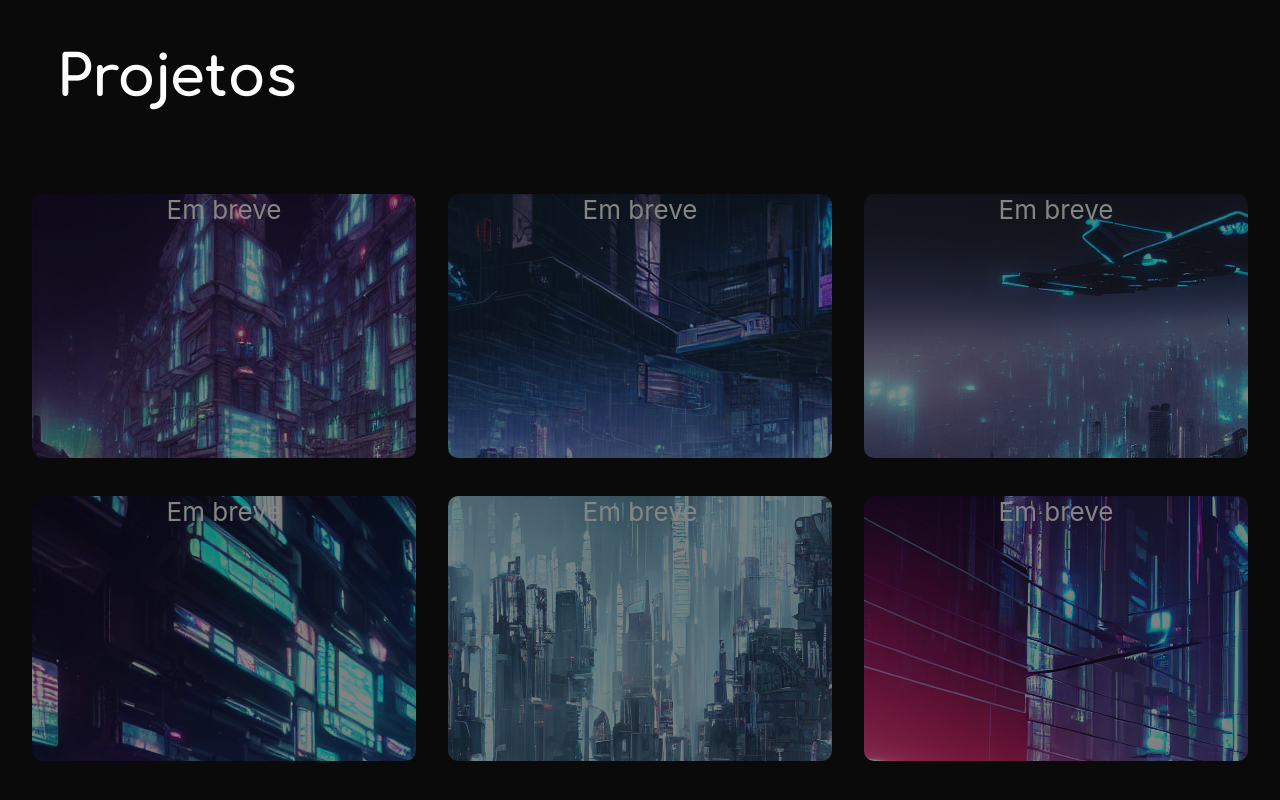
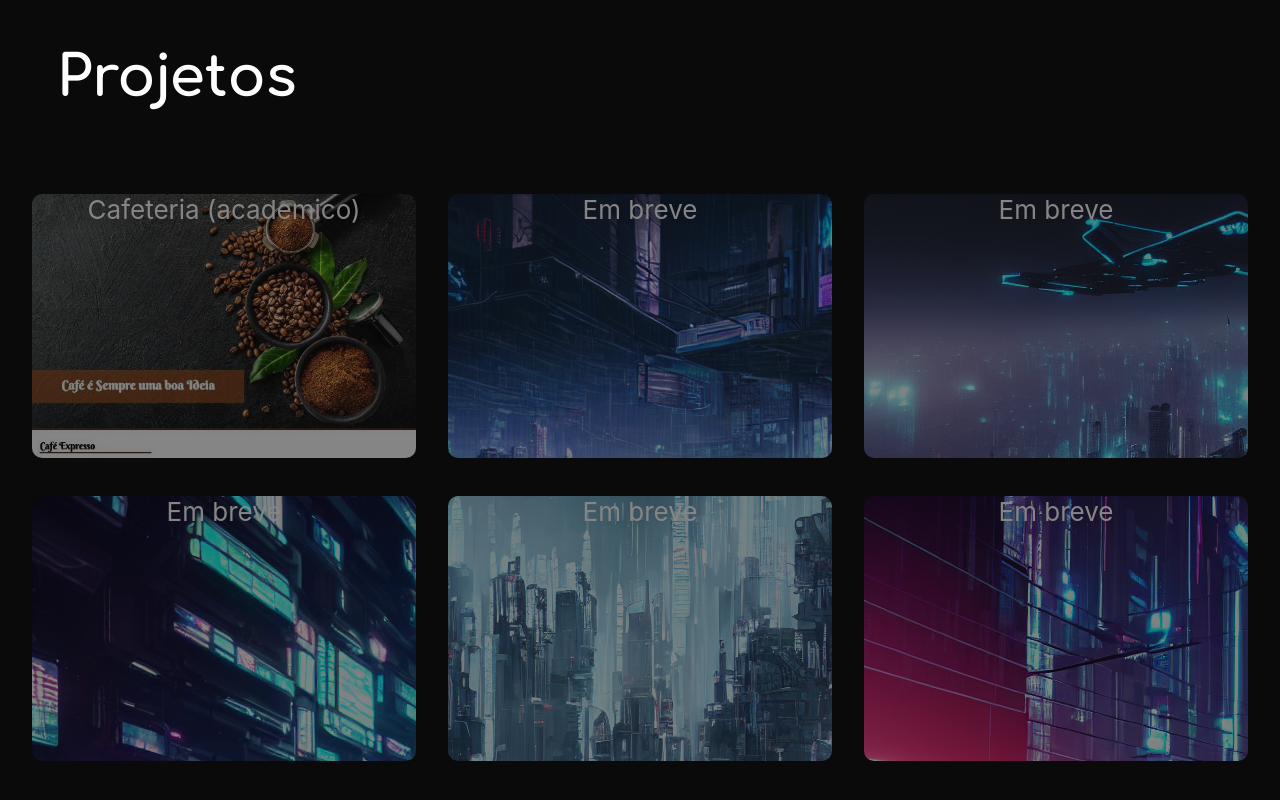
Before and after one commit to JacksonFNX/jagaldino, a React (Create React App) app: page / in a window 1280 px wide. Shown: the part 1101-1901 px from the top of the page. Built offline with nearby package versions, Linux system fonts and the light colour scheme.

Commit message:
Projects-Update1

```diff
--- a/src/App.css
+++ b/src/App.css
@@ -1,3 +1,6 @@
+html {
+  scroll-behavior: smooth;
+}
 header {
   font-family: 'Comfortaa',sans-serif;
 }
@@ -163,13 +166,15 @@ body::-webkit-scrollbar-thumb {
   font-size: calc(10px + 2vmin);
 }
 .Project-block1 {
-  background: url('./Images/1.png');
+  background: url('./Images/cafe.jpg');
   margin-left: 2.5%;
   margin-top: 1cm;
   width: 30%;
+  background-size: cover;
   height: 7cm;
   float: left;
   border-radius: 10px;
+
 }
 .Project-block2 {
   background: url('./Images/2.png');
@@ -294,3 +299,6 @@ body::-webkit-scrollbar-thumb {
     margin-left: 5%;
   }
 }
+#Projects a {
+  color: white;
+}
--- a/src/App.js
+++ b/src/App.js
@@ -98,9 +98,12 @@ function App() {
       <div id= "Projects">
               <h2 className="titulos">Projetos</h2>
               <div className="container3">
-                <div className="Project-block1">
-                Em breve
+              <a className="link-projetos" href="https://jacksonfnx.github.io/acacafe/" target="_blank">
+              <div className="Project-block1">
+                  Cafeteria (academico)
                 </div>
+              </a>
+
                 <div className="Project-block2">
                   Em breve
                 </div>
```
Also changed, not shown: src/Images/cafe.jpg (added), src/Images/cafe.png (added).
